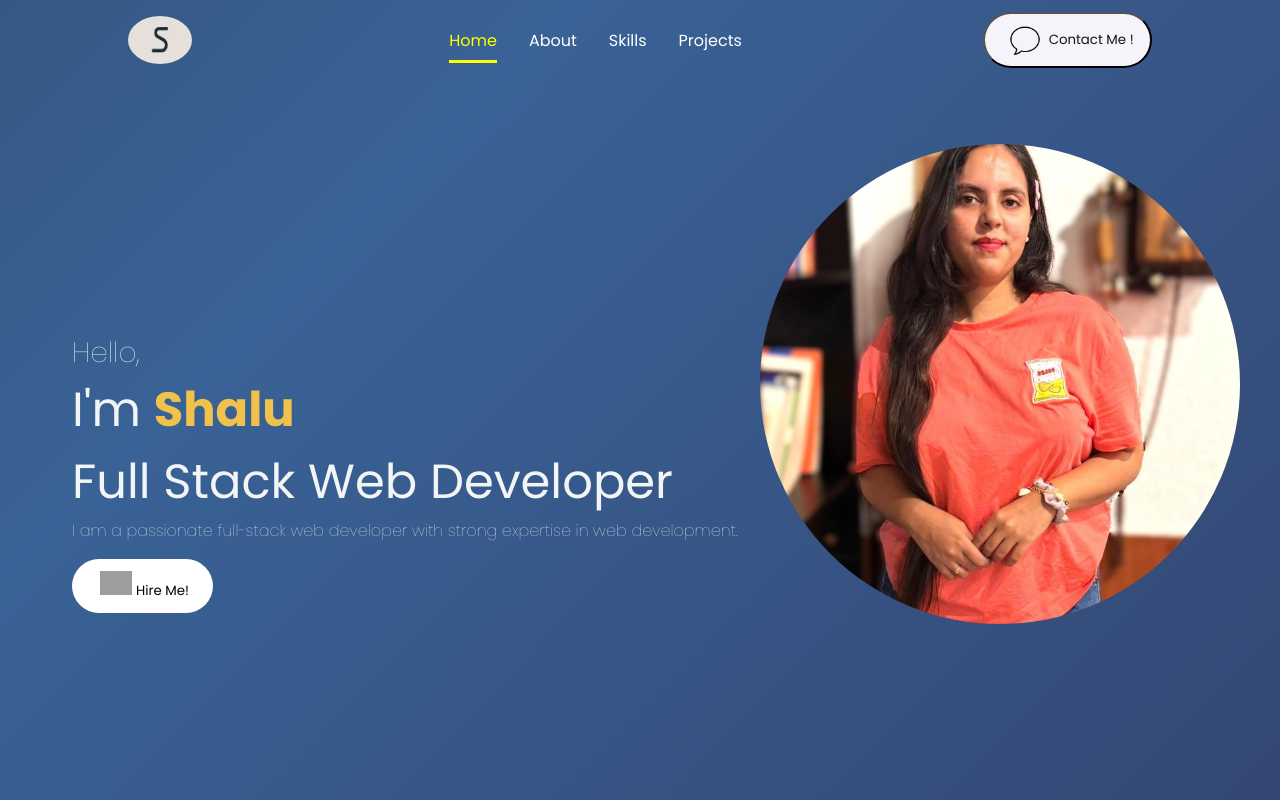
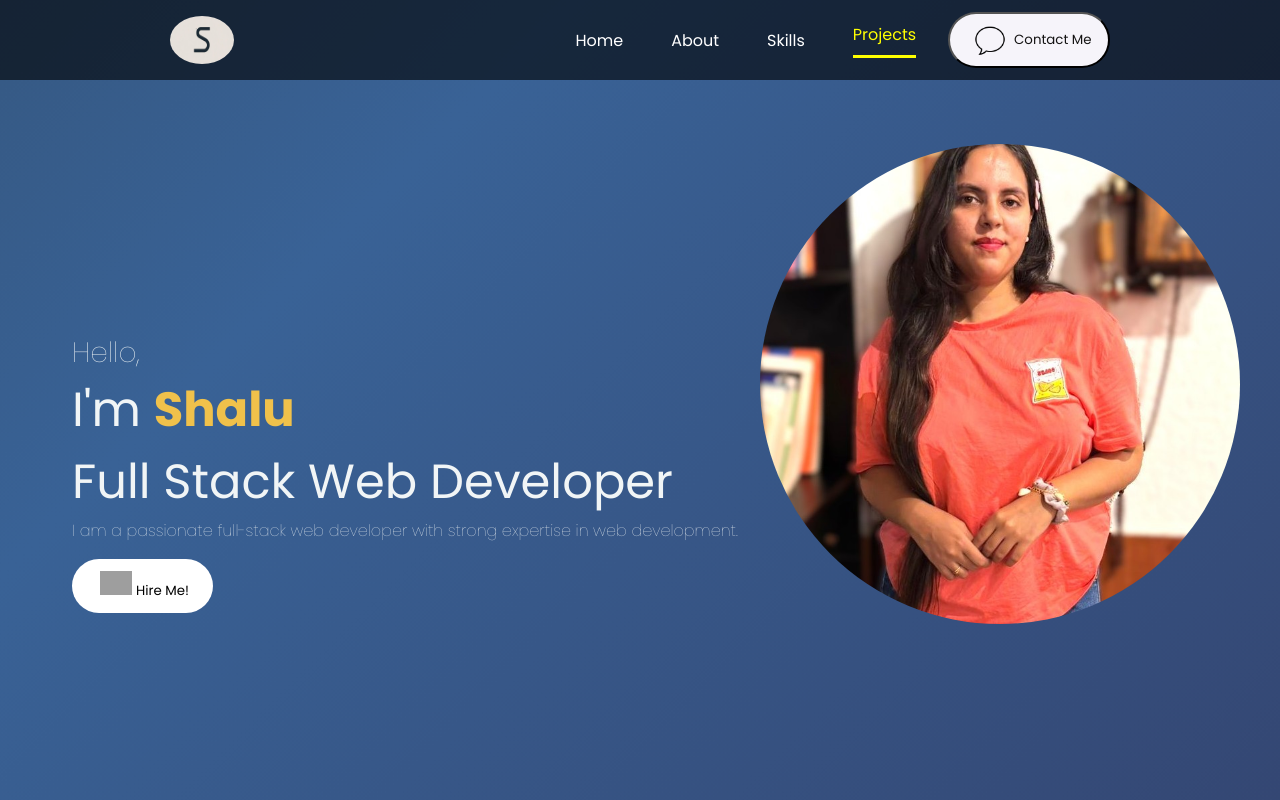
Before and after one commit to ShaluPruthi/port, a React (Vite) app in the folder Portfolio/: page / in a window 1280 px wide. Shown: the top 800 px of the page. Built offline with nearby package versions, Linux system fonts and the light colour scheme; grey boxes are pictures that could not be loaded.

Commit message:
final changes

```diff
--- a/Portfolio/src/components/About/About.jsx
+++ b/Portfolio/src/components/About/About.jsx
@@ -3,7 +3,7 @@ import './About.css'
 
 const About = () => {
   return (
-    <div className='head'>
+    <div id='about' className='head'>
         <h2>About Me</h2>
         <div className="content">
         I'm a self-motivated and continuously learning web developer who loves turning complex problems into simple, intuitive solutions.
--- a/Portfolio/src/components/Intro/Intro.css
+++ b/Portfolio/src/components/Intro/Intro.css
@@ -1,4 +1,4 @@
-#intro{
+#home{
     height: calc(100vh - 4rem);
     width: 100vw;
     max-width: 75rem;
--- a/Portfolio/src/components/Intro/Intro.jsx
+++ b/Portfolio/src/components/Intro/Intro.jsx
@@ -11,7 +11,7 @@ const color = {
 
 const Intro = () => {
   return (
-    <section id="intro">
+    <section id="home">
         <div className="introContent">
             <span className="hello">
             Hello,
--- a/Portfolio/src/components/Navbar/Navbar.css
+++ b/Portfolio/src/components/Navbar/Navbar.css
@@ -1,4 +1,4 @@
-.nav{
+.nav {
   height: 5rem;
   width: 100%;
   margin: 0 auto;
@@ -8,13 +8,18 @@
   justify-content: space-around;
   position: sticky;
   top: 0;
-    z-index: 3;
+  z-index: 999;
+  background-color: rgba(0, 0, 0, 0.6);
+  transition: background 0.3s ease-in-out;
 }
-.nav.scrolled .menuListItem{
+
+/* Scrolled effect */
+.nav.scrolled .menuListItem {
   color: #6c74cb;
   font-weight: 600;
 }
-.logo{
+
+.logo {
   width: 4rem;
   height: 3rem;
   border-radius: 50%;
@@ -22,19 +27,27 @@
   justify-content: right;
 }
 
-.menuListItem{
+/* Menu styles */
+.menu {
+  display: flex;
+  align-items: center;
+  gap: 1rem;
+}
+
+.menuListItem {
   color: rgb(255, 255, 255);
   margin: 1rem;
   cursor: pointer;
-}
-.menuListItem:hover{
-    color: rgb(20, 19, 19);
-    padding-bottom: 0.5 rem;
-    border-bottom: 3px solid rgb(20, 19, 19);
   transition: all 0.3s ease-in-out;
 }
 
-.menubtn{
+.menuListItem:hover {
+  color: rgb(20, 19, 19);
+  padding-bottom: 0.5rem;
+  border-bottom: 3px solid rgb(20, 19, 19);
+}
+
+.menubtn {
   background-color: rgb(246, 244, 250);
   color: rgb(20, 19, 19);
   padding: 0.5rem 1rem;
@@ -46,22 +59,52 @@
   height: 3.5rem;
 }
 
-.btnimg{
+.btnimg {
   object-fit: cover;
   height: 2rem;
   width: 2rem;
   margin: 0.5rem;
 }
 
-.active{
+.active {
   color: yellow;
   padding-bottom: 0.5rem;
   border-bottom: 3px solid yellow;
 }
 
+/* Hamburger icon */
+.hamburger {
+  display: none;
+  font-size: 2rem;
+  color: white;
+  cursor: pointer;
+}
+
+/* Responsive layout for smaller screens */
 @media screen and (max-width: 768px) {
+  .menu {
+    position: absolute;
+    top: 5rem;
+    right: 0;
+    background-color: rgba(0, 0, 0, 0.9);
+    flex-direction: column;
+    width: 100%;
+    padding: 1rem 0;
+    display: none;
+  }
+
+  .menu.show {
+    display: flex;
+  }
+
   .menuListItem {
-    display: none;
+    display: block;
+    margin: 1rem 0;
+    text-align: center;
+  }
+
+  .hamburger {
+    display: block;
   }
 
   .menubtn {
--- a/Portfolio/src/components/Navbar/Navbar.jsx
+++ b/Portfolio/src/components/Navbar/Navbar.jsx
@@ -1,19 +1,21 @@
-import React, {useState, useEffect} from 'react'
-import './Navbar.css'
-import logo from '../../assets/logo.jpg'
-import contacting from '../../assets/contacting.png'
-import {Link} from 'react-scroll';
+import React, { useState, useEffect } from 'react';
+import './Navbar.css';
+import logo from '../../assets/logo.jpg';
+import contactImg from '../../assets/contacting.png';
+import { Link } from 'react-scroll';
 
 const Navbar = () => {
-    const [isScrolled, setIsScrolled] = useState(false);
+  const [active, setActive] = useState('intro');
+  const [scrolled, setScrolled] = useState(false);
+  const [showMenu, setShowMenu] = useState(false);
 
   useEffect(() => {
     const handleScroll = () => {
       const offset = window.scrollY;
       if (offset > 50) {
-        setIsScrolled(true);
+        setScrolled(true);
       } else {
-        setIsScrolled(false);
+        setScrolled(false);
       }
     };
 
@@ -21,24 +23,55 @@ const Navbar = () => {
     return () => window.removeEventListener('scroll', handleScroll);
   }, []);
 
+  const toggleMenu = () => {
+    setShowMenu(!showMenu);
+  };
+
+  const handleSetActive = (to) => {
+    setActive(to);
+    setShowMenu(false); // Close menu on link click (mobile UX)
+  };
+
   return (
-    <nav className={`nav ${isScrolled ? 'scrolled' : ''}`}>
-        <img src={logo} alt="logo" className='logo' />
-        <div className="menu">
-                <Link activeClass="active" to="intro" spy={true} smooth={true} offset={-100} duration={500} className='menuListItem'>Home</Link>
-                <Link activeClass="active" to="head" spy={true} smooth={true} offset={-50} duration={500} className='menuListItem'>About</Link>
-                <Link activeClass="active" to="skills" spy={true} smooth={true} offset={-50} duration={500} className='menuListItem'>Skills</Link>
-                <Link activeClass="active" to="projects" spy={true} smooth={true} offset={-50} duration={500} className='menuListItem'>Projects</Link>
+    <nav className={`nav ${scrolled ? 'scrolled' : ''}`}>
+      <img src={logo} alt="Logo" className="logo" />
 
-        </div>
+      <div className="hamburger" onClick={toggleMenu}>
+        ☰
+      </div>
 
-        <button className='menubtn' onClick={()=>
-          document.getElementById('contact').scrollIntoView({ behavior: 'smooth' }
-  )}>
-           <img src={contacting} alt='contact' className='btnimg'/>Contact Me !
-        </button>
+      <div className={`menu ${showMenu ? 'show' : ''}`}>
+        {['home', 'about', 'skills', 'projects'].map((section) => (
+          <Link
+            key={section}
+            activeClass="active"
+            to={section}
+            spy={true}
+            smooth={true}
+            offset={-70}
+            duration={500}
+            onSetActive={handleSetActive}
+            className={`menuListItem ${active === section ? 'active' : ''}`}
+          >
+            {section.charAt(0).toUpperCase() + section.slice(1)}
+          </Link>
+        ))}
+
+        <Link
+          to="contact"
+          smooth={true}
+          duration={500}
+          offset={-70}
+          onSetActive={() => handleSetActive('contact')}
+        >
+          <button className="menubtn">
+            <img src={contactImg} alt="contact" className="btnimg" />
+            Contact Me
+          </button>
+        </Link>
+      </div>
     </nav>
-  )
-}
+  );
+};
 
-export default Navbar
+export default Navbar;
```
Lines whose indentation alone changed are shown as unchanged.
